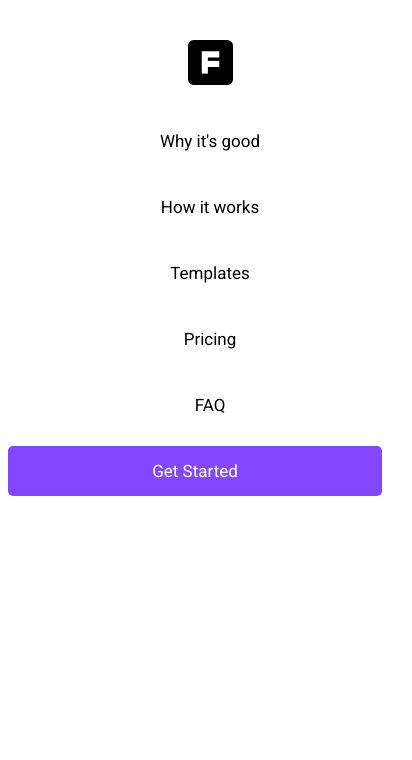
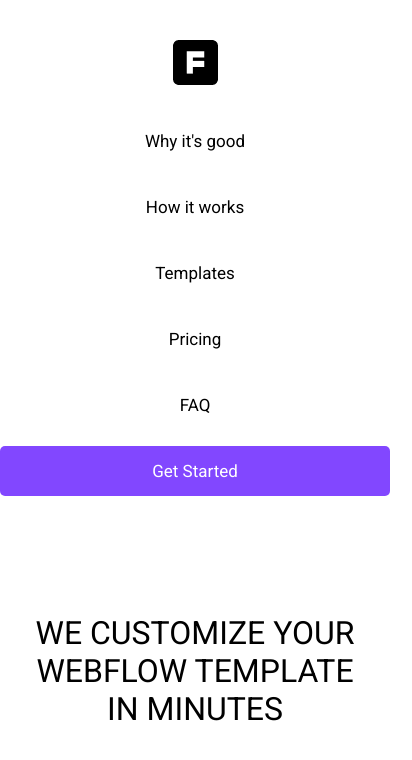
Before and after one commit to KarinaKravchenko/fWebsite, a plain HTML site: page index.html in a window 390 px wide. Shown: the whole page, 412 px wide, since content can reach past the window. Drawn offline with Linux system fonts and the light colour scheme.

Commit message:
nav and p

```diff
--- a/css/style.css
+++ b/css/style.css
@@ -3,6 +3,18 @@
     font-weight: 400;
     font-style: normal;
     font-size: 17px;
+}
+
+html, body {
+    margin: 0;
+    padding: 0;
+    width: 100%;
+    overflow-x: hidden;
+    box-sizing: border-box;
+}
+
+header {
+    margin-bottom: 110px;
 }
 
 ul.nav {
@@ -12,27 +24,36 @@ ul.nav {
     list-style: none;
 }
 
+ul.nav li {
+    margin: 0;
+    box-sizing: border-box;
+}
+
 ul.nav a {
     display: flex;
     align-items: center;
     text-decoration: none;
     color: #000000;
-    height: 50px;
+    height: 57px;
     margin-right: 32px;
 }
 
-.nav-button {
+ul.nav a.nav-button {
     display: flex;
     justify-content: center;
     align-items: center;
-    padding: 10px;
+    margin-top: 8px;
     text-decoration: none;
     color: #ffffff;
     background-color: #8247FF;
-    height: 44px;
     border-radius: 5px;
     border: #8247FF;
-    width: 150px;
+    width: 112px;
+    height: 44px;
+}
+
+ul.nav a.nav-button:hover {
+    color: #9271d9;
 }
 
 ul.nav a img {
@@ -41,23 +62,55 @@ ul.nav a img {
 }
 
 ul.nav a:hover{
-    color: #c59595;
+    color: #8247FF;
+}
+
+ul.nav a:active, .nav-button:active {
+    transform: scale(1.1);
+}
+
+span.first-p p{
+    text-transform: uppercase;
+    margin: 0px;
+    display: flex;
+    justify-content: center;
+    align-items: center;
+    font-size: 98px;
+    word-wrap: break-word;
 }
 
 @media (max-width: 768px) {
     ul.nav {
         flex-direction: column;
         text-align: center;
+        width: 100%;
     }
 
     ul.nav li {
-        margin: 8px 0;         /* Уменьшаем отступы между элементами */
+        margin: 8px 0;
+        width: 100%;
+        box-sizing: border-box;
     }
 
-    ul.nav a, .nav-button {
-        width: 100%;           /* Ширина на всю доступную ширину */
-        justify-content: center; /* Центрируем содержимое */
-        height: auto;          /* Автоматическая высота */
-        padding: 15px;         /* Увеличиваем отступы для более удобного клика */
+    ul.nav a {
+        width: 100%;
+        justify-content: center;
+        height: auto;
+        padding: 15px;
+        box-sizing: border-box;
+    }
+
+    ul.nav a.nav-button {
+        width: 100%;
+        margin: 0 auto;
+        justify-content: center;
+        align-items: center;
+        height: auto;
+        padding: 15px;
+        box-sizing: border-box;
+    }
+
+    span.first-p p {
+        font-size: 32px;
     }
 }
--- a/index.html
+++ b/index.html
@@ -17,10 +17,14 @@
     <li><a href="#">Templates</a></li>
     <li><a href="#">Pricing</a></li>
     <li><a href="#">FAQ</a></li>
-    <li><button class="nav-button roboto-regular">Get Started</button></li>
+    <li><a class="nav-button" href="#">Get Started</a></li>
 </ul>
 </header>
-<body>
-
+<body class="roboto-regular">
+    <span class="first-p">
+        <p>we customize your</p>
+        <p>webflow template</p>
+        <p>in minutes</p>
+    </span>
 </body>
 </html>
```
